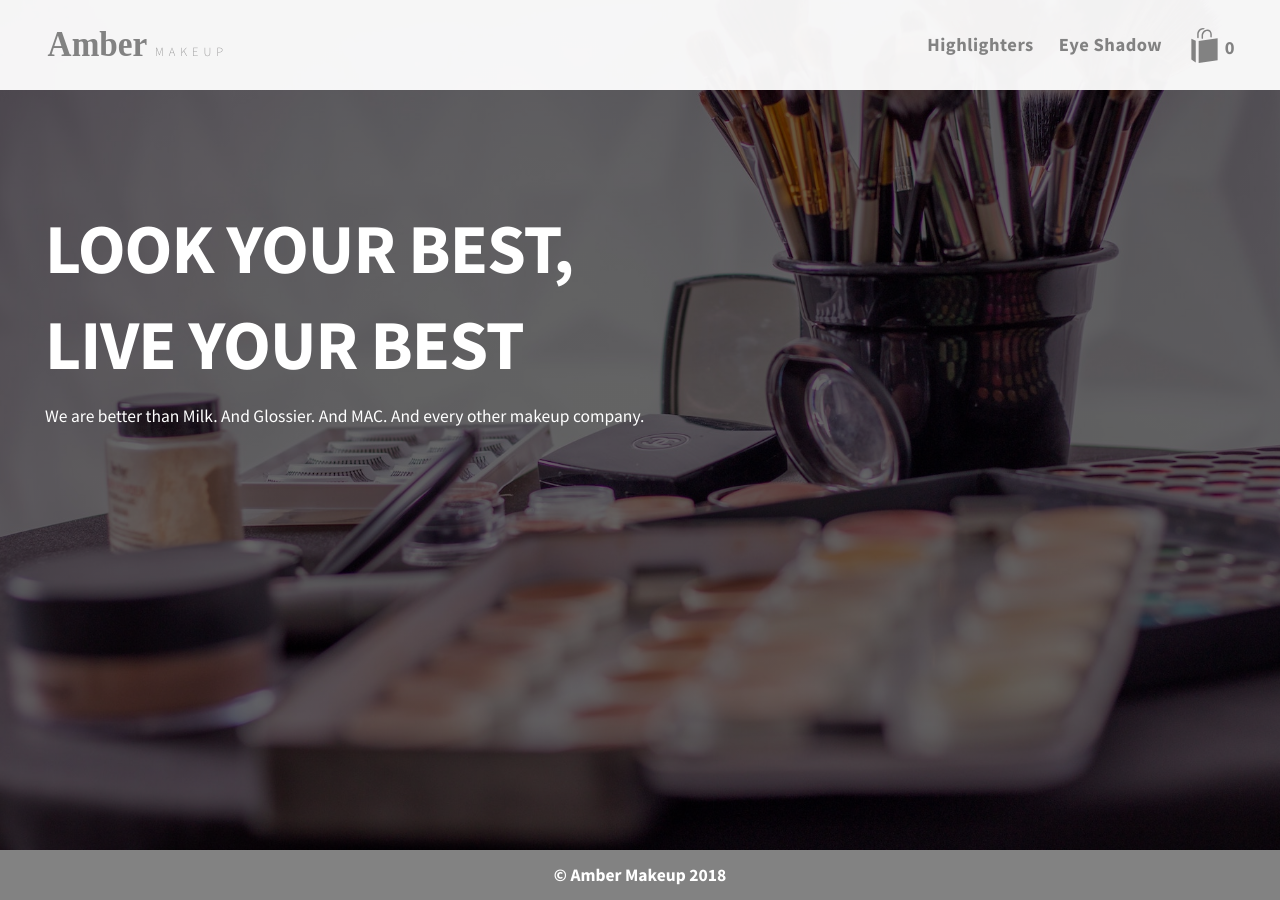
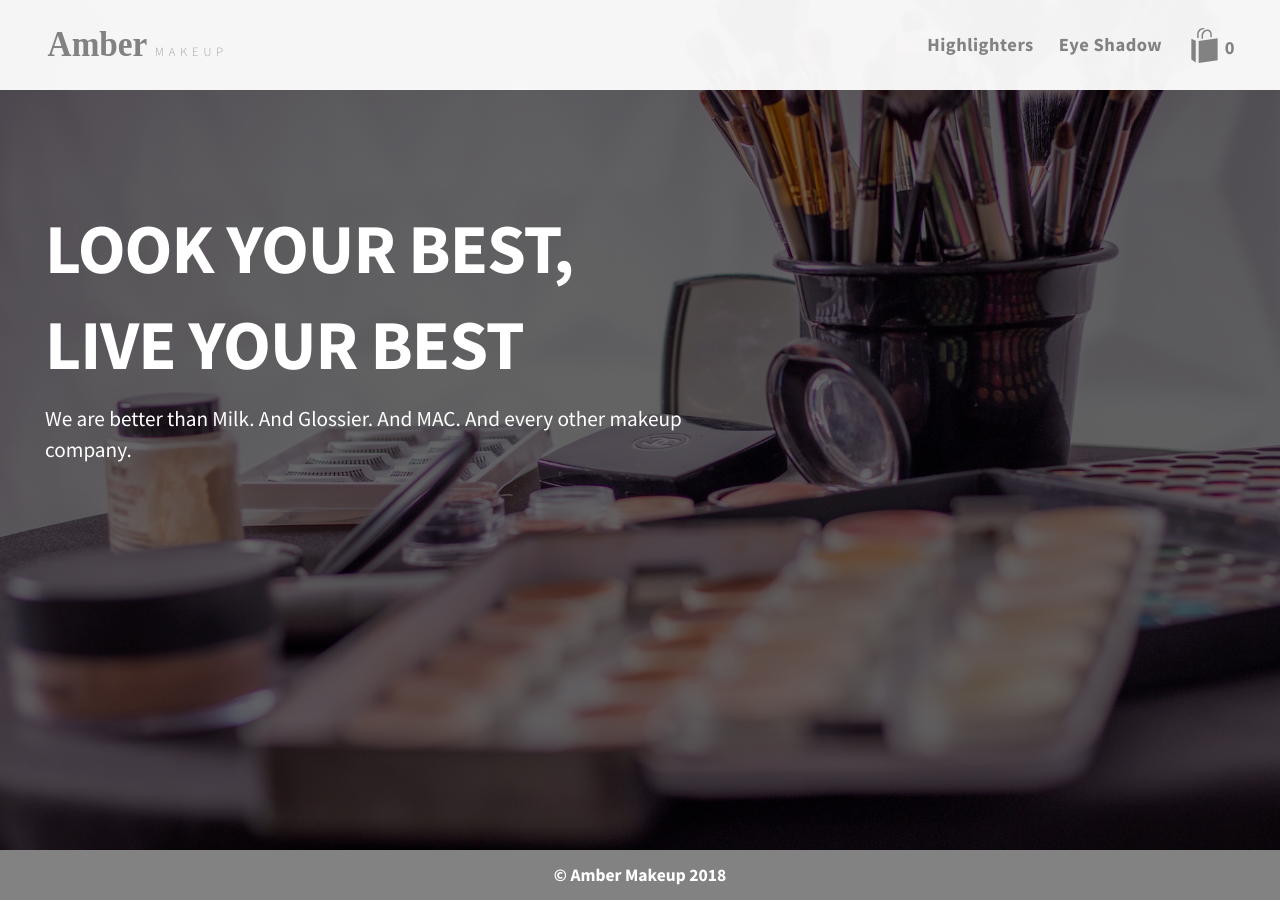
Before and after one commit to gaberomualdo/amber-makeup-site, a Jekyll site: the page built from index.html, in a window 1280 px wide and 900 px high, scrolled down 50 px. Built offline with Jekyll 4.4.1, drawn with Linux system fonts in a browser that asks for light colours.

Commit message:
responsiveness updates

```diff
--- a/assets/css/main.css
+++ b/assets/css/main.css
@@ -4,6 +4,11 @@
 ::selection {
   color: #fff;
   background-color: rgba(0,0,0,0.25);
+}
+@media (max-width: 750px) {
+  html {
+    font-size: 50%;
+  }
 }
 a {
   color: #f2c94c;
@@ -13,6 +18,7 @@
   color: #f2aa4a;
 }
 section.main_section {
+  padding: 0 4.5rem;
   padding-top: calc((100vh - 40rem) / 2);
   box-sizing: border-box;
   background-size: cover;
@@ -20,19 +26,10 @@
   background-repeat: no-repeat;
 }
 section.main_section div.left {
-  padding-left: 4.5rem;
-}
-section.main_section div.right, section div.left {
-  padding-right: 4.5rem;
-}
-section.main_section div.left, section div.right {
-  width: 60%;
+  width: 100%;
   display: block;
   float: left;
   box-sizing: border-box;
-}
-section.main_section div.left {
-  width: 40%;
 }
 section.main_section div h1 {
   letter-spacing: -0.1rem;
@@ -45,6 +42,17 @@
 }
 section.main_section div p {
   line-height: 1.5;
-  font-size: 1.75rem;
+  font-size: 2.125rem;
   color: #fff;
 }
+@media (max-width: 750px) {
+  section.main_section {
+    padding: 1.5rem;
+    padding-top: calc((100vh - 25rem) / 2);
+    overflow: auto;
+    height: auto;
+  }
+  section.main_section div.left h1 {
+    font-size: 5rem;
+  }
+}
--- a/assets/css/nav.css
+++ b/assets/css/nav.css
@@ -41,7 +41,7 @@
   font-size: 1.25rem;
   vertical-align: baseline;
   line-height: 1;
-  padding-top: calc(5rem - 1.2rem - 1.25rem);
+  padding-top: calc(5rem - 1.15rem - 1.25rem);
   margin-left: 0.5rem;
   font-family: "Source Sans Pro"
 }
@@ -105,3 +105,29 @@
 nav.not_top * {
   color: #828282;
 }
+@media (max-width: 750px) {
+  nav {
+    padding: 1.5rem;
+    height: auto;
+    overflow: auto;
+    text-align: center;
+  }
+  nav a.logo {
+    display: inline-block;
+    float: none;
+  }
+  nav ul {
+    display: block;
+    float: left;
+    clear: both;
+    width: 100%;
+    text-align: center;
+    margin: 0;
+  }
+  nav ul a {
+    margin: 0 1rem;
+    display: inline-block;
+    float: none;
+    vertical-align: text-top;
+  }
+}
--- a/index.html
+++ b/index.html
@@ -6,14 +6,12 @@
 
 <style>
 section.main_section div.left {
-  width: 100%;
+  width: calc(750px - 9rem);
 }
-section.main_section div.left h1 {
-  letter-spacing: -0.1rem;
-  text-transform: uppercase;
-  font-weight: 900;
-  font-size: 7rem;
-  line-height: 1.375;
+@media (max-width: 750px) {
+  section.main_section div.left {
+    width: 100%;
+  }
 }
 </style>
 
```
Also changed, not shown: 4 other files.
